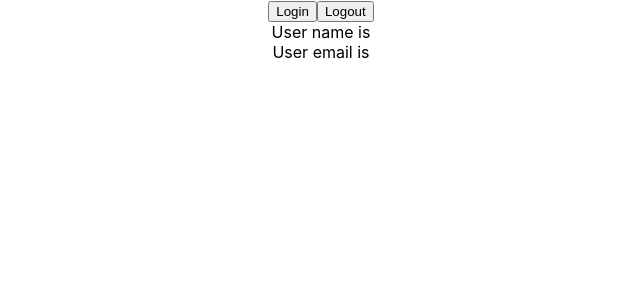
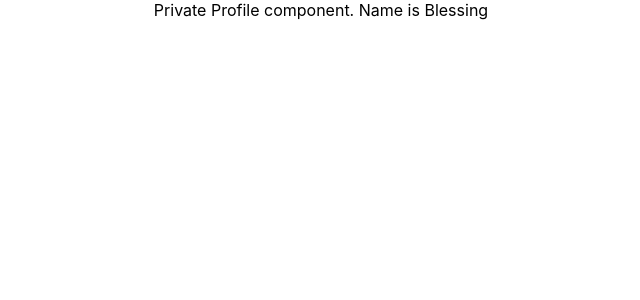
Before and after one commit to blessing986/React-TypeScript, a React (Create React App) app: page / in a window 1280 px wide. Shown: the top 300 px of the page, without its empty margins (319-959 px from the left). Built offline with nearby package versions, Linux system fonts and the light colour scheme.

Commit message:
chore:component prop

```diff
--- a/src/App.tsx
+++ b/src/App.tsx
@@ -12,6 +12,8 @@
 import { Box } from "./components/context/Box";
 import { UserContextProvider } from "./components/context/UserContext";
 import { User } from "./components/context/User";
+import { Private } from "./components/auth/Private";
+import { Profile } from "./components/auth/Profile";
 
 function App() {
   const personName = {
@@ -58,9 +60,11 @@
         <Box />
       </ThemeContextProvider> */}
 
-      <UserContextProvider>
+      {/* <UserContextProvider>
         <User />
-      </UserContextProvider>
+      </UserContextProvider> */}
+
+      <Private isLoggedIn={true} component={Profile} />
     </div>
   );
 }
--- /dev/null
+++ b/src/components/auth/Login.tsx
@@ -0,0 +1,3 @@
+export const Login = () => {
+  return <div>Please login to continue</div>;
+};
--- /dev/null
+++ b/src/components/auth/Private.tsx
@@ -0,0 +1,15 @@
+import { Login } from "./Login";
+import { ProfileProps } from "./Profile";
+
+type PrivateProps = {
+  isLoggedIn: boolean;
+  component: React.ComponentType<ProfileProps>;
+};
+
+export const Private = ({ isLoggedIn, component: Component }: PrivateProps) => {
+  if (isLoggedIn) {
+    return <Component name="Blessing" />;
+  } else {
+    return <Login />;
+  }
+};
--- /dev/null
+++ b/src/components/auth/Profile.tsx
@@ -0,0 +1,7 @@
+export type ProfileProps = {
+  name: string;
+};
+
+export const Profile = ({ name }: ProfileProps) => {
+  return <div>Private Profile component. Name is {name}</div>;
+};
```
